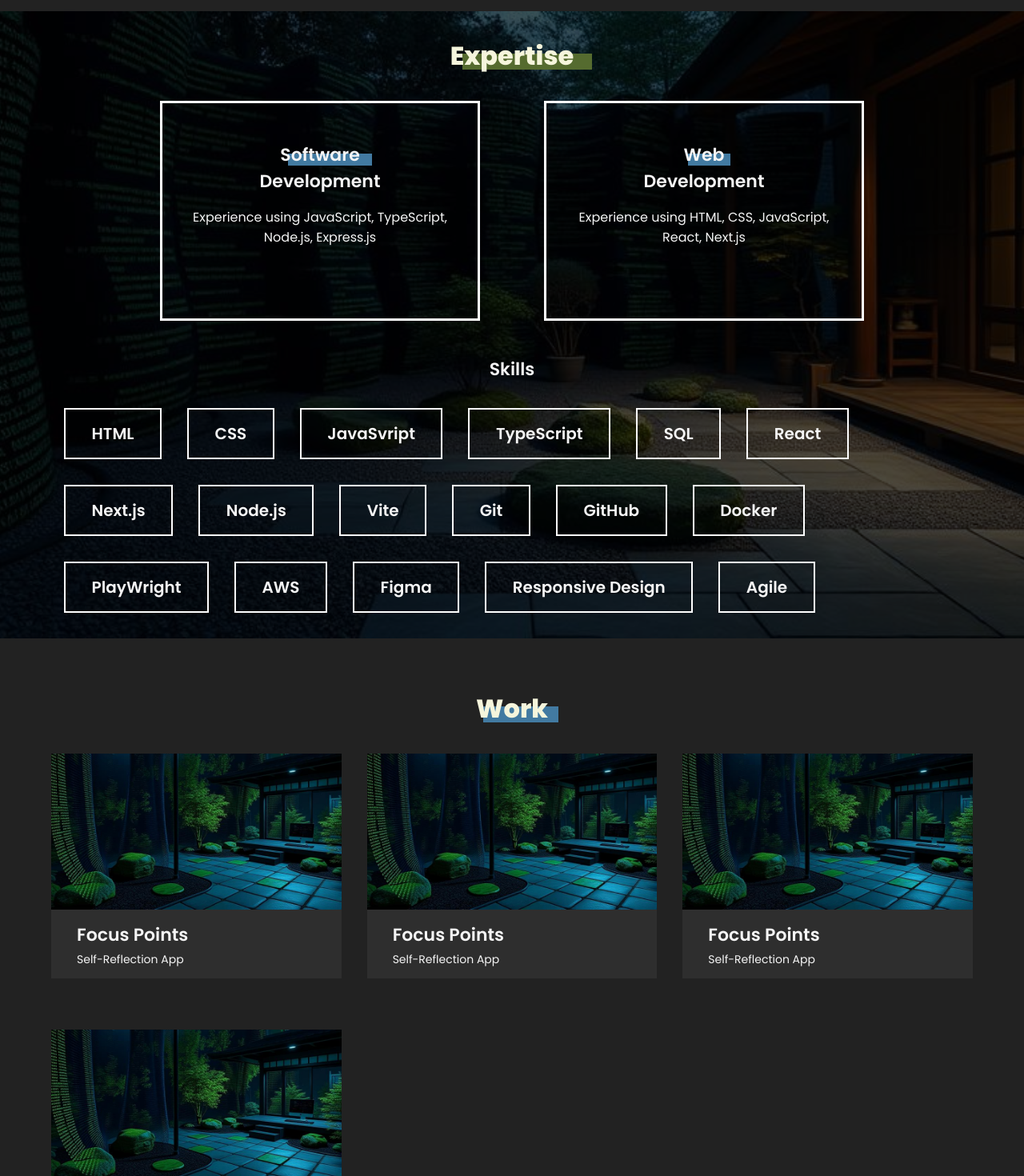
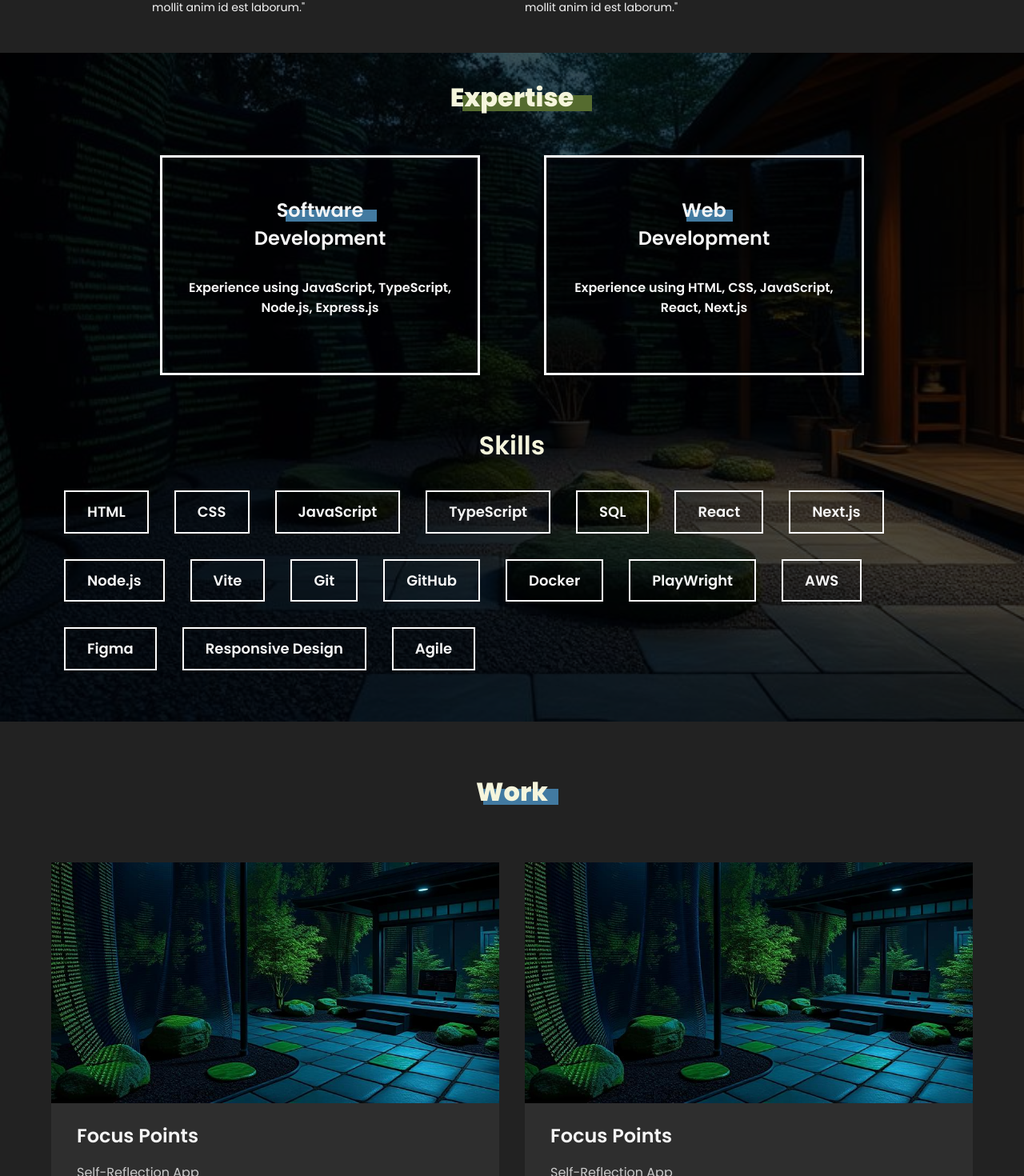
Before and after one commit to OrbicCode/Portfolio, a React (Vite) app in the folder portfolio/: page / in a window 1280 px wide. Shown: the part 1314-2784 px from the top of the page at 80% size. Built offline with nearby package versions, Linux system fonts and the light colour scheme.

Commit message:
read more animation on workItem

```diff
--- a/portfolio/src/components/About/About.jsx
+++ b/portfolio/src/components/About/About.jsx
@@ -5,6 +5,7 @@ export default function About() {
         <section id='about' className={`${styles.about} section`}>
             <div className="container">
                 <h2 className={styles.title}>About</h2>
+                <div className={styles.articlesContainer}>
                     <div>
                         <h3 className={styles.articleTitle}>Journey so far</h3>
                         <p>
@@ -60,6 +61,7 @@ export default function About() {
                         </p>
                     </div>
                 </div>
+            </div>
         </section>
     )
 }
--- a/portfolio/src/components/About/About.module.css
+++ b/portfolio/src/components/About/About.module.css
@@ -1,17 +1,18 @@
-.about {
+.articlesContainer {
     display: flex;
     flex-direction: column;
+    margin: 0 auto;
 }
 
 .about p {
-    /* max-width: 500px; */
+    max-width: 500px;
 }
 
 .title {
     position: relative;
     align-self: center;
     width: fit-content;
-    margin: 0 auto;
+    margin: 0 auto 1.5em;
 }
 
 .title::after {
@@ -40,3 +41,12 @@
     background: var(--moss);
     z-index: -1;
 }
+
+@media (min-width: 768px) {
+    .articlesContainer {
+        max-width: 900px;
+        flex-direction: row;
+        justify-content: center;
+        gap: 2em;
+    }
+}
--- a/portfolio/src/components/Expertise/Expertise.jsx
+++ b/portfolio/src/components/Expertise/Expertise.jsx
@@ -16,7 +16,7 @@ export default function Expertise() {
     ]
 
     const skillItemText = [
-                            "HTML", "CSS", "JavaSvript", "TypeScript", "SQL", "React",
+                            "HTML", "CSS", "JavaScript", "TypeScript", "SQL", "React",
                             "Next.js", "Node.js", "Vite", "Git", "GitHub", "Docker", "PlayWright",
                             "AWS", "Figma", "Responsive Design", "Agile"
                         ]
--- a/portfolio/src/components/Expertise/Expertise.module.css
+++ b/portfolio/src/components/Expertise/Expertise.module.css
@@ -13,7 +13,7 @@
     position: relative;
     z-index: 1;
     width: fit-content;
-    margin: 1em auto;
+    margin: 1em auto 1.5em;
 }
 
 .title::after {
@@ -35,12 +35,14 @@
 }
 
 .skillsTitle {
+    font-size: 2rem;
+    color: var(--beige);
     margin-top: 2em;
     text-align: center;
 }
 
 .skillsContainer {
-    margin-block: 2em;
+    margin: 2em 0 4em;
     display: flex;
     flex-wrap: wrap;
     gap: 2em;
--- a/portfolio/src/components/ExpertiseItem/ExpertiseItem.module.css
+++ b/portfolio/src/components/ExpertiseItem/ExpertiseItem.module.css
@@ -27,4 +27,6 @@
 
 .description {
     font-size: 1rem;
+    font-weight: 600;
+    margin-top: 2em;
 }
--- a/portfolio/src/components/SkillItem/SkillItem.module.css
+++ b/portfolio/src/components/SkillItem/SkillItem.module.css
@@ -1,12 +1,19 @@
 .item {
-    font-size: 1.25rem;
+    font-size: 1rem;
     font-weight: 600;
     text-align: center;
-    padding: 0.75em 1.625em;
+    padding: 0.625em 1.5em;
     border: 2px solid white;
     transition: background 0.5s ease-in-out;
+    cursor: default;
 }
 
 .item:hover {
     background: var(--rust);
 }
+
+@media (min-width: 480px) {
+    .item {
+        font-size: 1.125rem;
+    }
+}
--- a/portfolio/src/components/Work/Work.module.css
+++ b/portfolio/src/components/Work/Work.module.css
@@ -2,7 +2,7 @@
     position: relative;
     z-index: 1;
     width: fit-content;
-    margin: 1em auto;
+    margin: 1em auto 2em;
 }
 
 .title::after {
@@ -20,11 +20,12 @@
     display: grid;
     grid-template-columns: minmax(auto, 600px);
     justify-content: center;
+    gap: 2em;
 }
 
 @media (min-width: 768px) {
     .workItemsContainer {
-        grid-template-columns: repeat(auto-fit, minmax(300px, 1fr));
+        grid-template-columns: repeat(auto-fit, minmax(400px, 1fr));
         gap: 2em;
     }
 }
--- a/portfolio/src/components/WorkItem/WorkItem.jsx
+++ b/portfolio/src/components/WorkItem/WorkItem.jsx
@@ -1,14 +1,25 @@
+import { useState } from 'react'
 import styles from './WorkItem.module.css'
 
 export default function WorkItem({ imgUrl, alt, title, description }) {
+
+    const [isMouseOver, setIsMouseOver] = useState(false)
+
     return (
-        <div className={styles.workItemsContainer}>
-            <div className={styles.workItem}>
-                <img src={imgUrl} alt={alt} />
-                <div className={styles.workItemText}>
+        <div
+            className={styles.item}
+            onMouseEnter={() => setIsMouseOver(true)}
+            onMouseLeave={() => setIsMouseOver(false)}
+        >
+            <img src={imgUrl} alt={alt} />
+            <div className={styles.itemText}>
+                <div className={styles.info}>
                     <h3>{title}</h3>
                     <p>{description}</p>
                 </div>
+                <span className={isMouseOver ? styles.showReadMore : styles.readMore}>
+                    Read more
+                </span>
             </div>
         </div>
     )
--- a/portfolio/src/components/WorkItem/WorkItem.module.css
+++ b/portfolio/src/components/WorkItem/WorkItem.module.css
@@ -1,23 +1,55 @@
-.workItem{
+.item{
     background: var(--jet);
-    margin-bottom: 2em;
     flex: 1;
+    cursor: pointer;
 }
 
-.workItem img {
+.item img {
     width: 100%;
-    height: 70%;
     object-fit: cover;
 }
 
-.workItemText {
-    padding: 0.5em 2em;
+.itemText {
+    display: flex;
+    justify-content: space-between;
+    align-items: last baseline;
+    padding: 1em 2em;
 }
 
-.workItemText h3 {
-    margin: 0
+.itemText h3 {
+    font-size: 1.25rem;
 }
 
-.workItemText p {
-    margin: 0.3em 0
+.itemText p {
+    font-size: 0.875rem;
+    color: rgba(255, 255, 255, 0.75);
 }
+
+.itemText span {
+    font-size: 0.875rem;
+}
+
+.readMore {
+    opacity: 0;
+    transform: translateY(-20px);
+    pointer-events: none; /* Prevent interaction when hidden */
+    transition: opacity 0.5s ease, transform 0.5s ease; /* Smooth animation */
+}
+
+.showReadMore {
+    opacity: 1;
+    transform: translateY(0);
+    pointer-events: auto; /* Allow interaction when visible */
+    transition: opacity 0.5s ease, transform 0.5s ease; /* Smooth animation */
+}
+
+@media (min-width: 480px) {
+    .itemText h3 {
+        font-size: 1.5rem;
+    }
+
+    .itemText p,
+    .itemText span{
+        font-size: 1rem;
+    }
+}
--- a/portfolio/src/index.css
+++ b/portfolio/src/index.css
@@ -46,3 +46,9 @@ h4 {
 p {
   font-size: 0.875rem;
 }
+
+@media (min-width: 768px) {
+    h3 {
+      font-size: 1.5rem;
+    }
+}
```
Also changed, not shown: 1 other file (tests, documents, lock files or other folders). Lines whose indentation alone changed are shown as unchanged.
